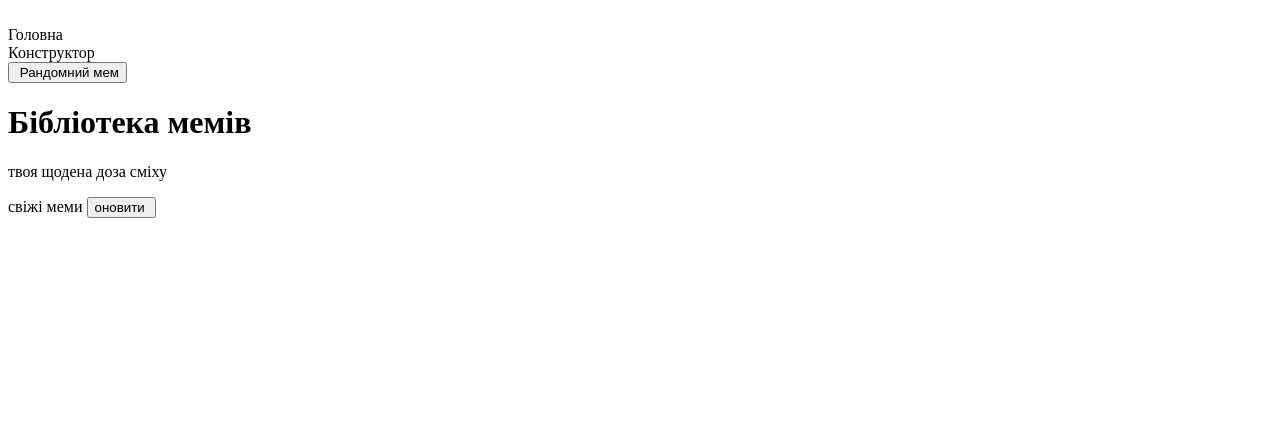
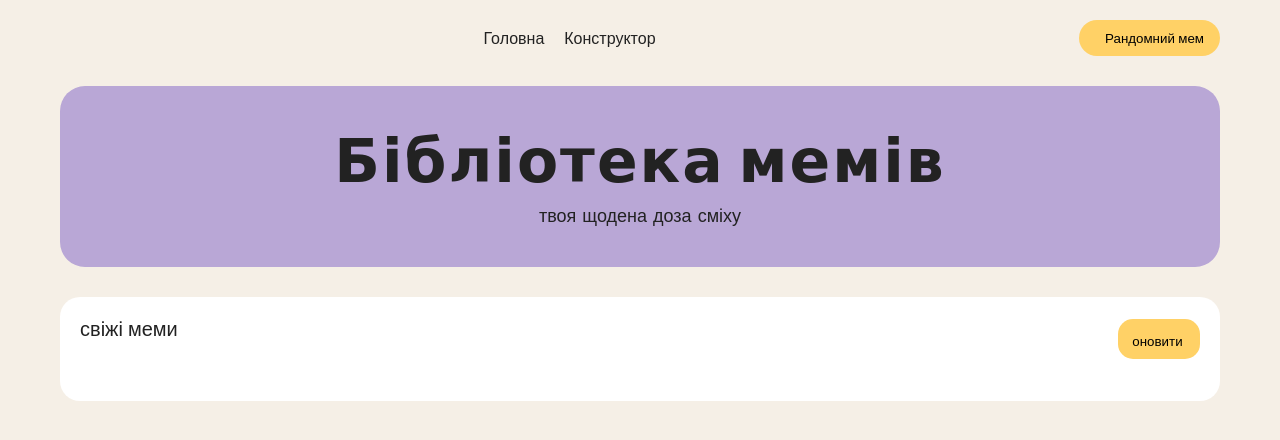
Before and after one commit to BONBINOVNCH/Meme-API, a website: page public/index.html in a window 1280 px wide. Drawn offline with nearby package versions, Linux system fonts and the light colour scheme; no server answers.

Commit message:
base_css

```diff
--- a/public/index.html
+++ b/public/index.html
@@ -3,6 +3,7 @@
     <head>
         <meta charset="UTF-8" />
         <meta name="viewport" content="width=device-width, initial-scale=1.0" />
+        <link rel="stylesheet" href="styles.css" />
         <title>Document</title>
     </head>
     <body>
--- /dev/null
+++ b/public/styles.css
@@ -0,0 +1,159 @@
+@import url("https://fonts.googleapis.com/css2?family=Bangers&family=Fredoka:wght@300;400;500;600&family=Comic+Neue:wght@300;400;700&display=swap");
+
+* {
+    margin: 0;
+    padding: 0;
+    box-sizing: border-box;
+}
+
+body {
+    font-family: "Comic Neue", sans-serif;
+    background: #f5efe6;
+    color: #222;
+}
+
+.wrapper {
+    max-width: 1200px;
+    margin: 0 auto;
+    padding: 20px;
+}
+
+.header {
+    display: flex;
+    justify-content: space-between;
+    align-items: center;
+    margin-bottom: 30px;
+}
+
+.header_option {
+    font-family: "Fredoka", sans-serif;
+    margin: 0 10px;
+    cursor: pointer;
+    font-weight: 500;
+    transition: 0.2s;
+}
+
+.header_option:hover {
+    transform: scale(1.1);
+}
+
+.header_options_block {
+    display: flex;
+}
+
+.header_random_mem_button {
+    display: flex;
+    align-items: center;
+    gap: 10px;
+    background: #ffd166;
+    border: none;
+    padding: 10px 16px;
+    border-radius: 20px;
+    cursor: pointer;
+    font-family: "Fredoka", sans-serif;
+    transition: 0.2s;
+}
+
+.header_random_mem_button:hover {
+    transform: rotate(-2deg) scale(1.05);
+}
+
+.main_title {
+    background: #b9a7d6;
+    border-radius: 25px;
+    padding: 40px;
+    margin-bottom: 30px;
+    text-align: center;
+}
+
+.main_title_text_bigText {
+    font-family: "Bangers", cursive;
+    font-size: 60px;
+    letter-spacing: 2px;
+}
+
+.main_title_text_smallText {
+    margin-top: 10px;
+    font-size: 18px;
+}
+
+.main_content {
+    background: #ffffff;
+    padding: 20px;
+    border-radius: 20px;
+}
+
+.main_content_head {
+    display: flex;
+    justify-content: space-between;
+    align-items: center;
+    margin-bottom: 20px;
+}
+
+.main_content_head span {
+    font-family: "Fredoka", sans-serif;
+    font-size: 20px;
+}
+
+.update_memes {
+    background: #ffd166;
+    border: none;
+    padding: 8px 14px;
+    border-radius: 15px;
+    cursor: pointer;
+    font-family: "Fredoka", sans-serif;
+    transition: 0.2s;
+}
+
+.update_memes:hover {
+    transform: scale(1.1);
+}
+
+.main_content_block {
+    display: grid;
+    grid-template-columns: repeat(auto-fill, minmax(180px, 1fr));
+    gap: 15px;
+}
+
+.meme_card {
+    background: #eee;
+    border-radius: 15px;
+    overflow: hidden;
+    position: relative;
+    cursor: pointer;
+    transition: 0.2s;
+}
+
+.meme_card:hover {
+    transform: scale(1.05) rotate(-1deg);
+}
+
+.meme_card img {
+    width: 100%;
+    height: 100%;
+    object-fit: cover;
+}
+
+.meme_text {
+    position: absolute;
+    left: 10px;
+    right: 10px;
+    color: white;
+    font-weight: bold;
+    text-shadow: 2px 2px 4px black;
+    font-family: Impact, sans-serif;
+}
+
+.meme_text.top {
+    top: 10px;
+}
+
+.meme_text.bottom {
+    bottom: 10px;
+}
+
+@media (max-width: 768px) {
+    .main_title_text_bigText {
+        font-size: 40px;
+    }
+}
```
